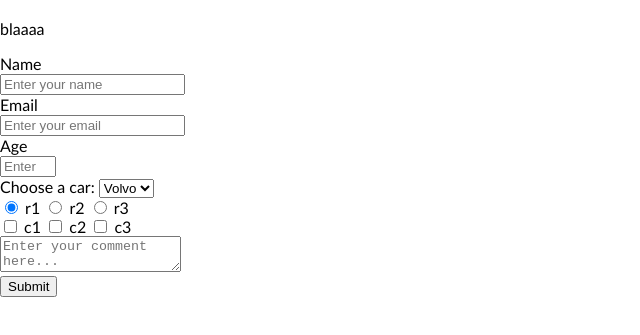
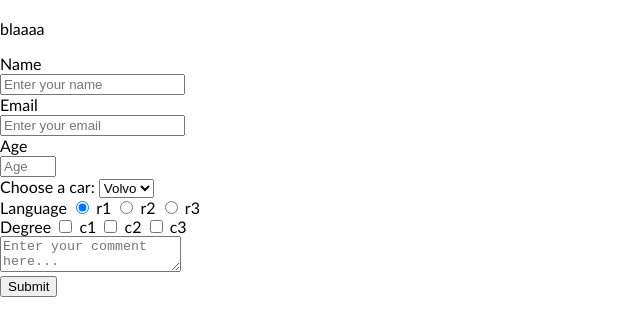
Before and after one commit to Kniffte/fcc-web-design, a plain HTML site: page survey/index.html in a window 1280 px wide. Shown: the part 63-398 px from the top of the page, without its empty margins (0-640 px from the left). Drawn offline with Linux system fonts and the light colour scheme.

Commit message:
Label for radio and checkboxes added

```diff
--- a/survey/index.html
+++ b/survey/index.html
@@ -8,6 +8,7 @@
         <link rel="stylesheet" href="style.css">
     </head>
     <body>
+        <div class="content">
             <h1 id="title">Survey Form</h1>
             <p id="description">blaaaa</p>
             <form id="survey-form">
@@ -16,7 +17,7 @@
                 <label for="email" id="email-label">Email</label><br>
                 <input type="email" id="email" name="email" placeholder="Enter your email" required><br>
                 <label for="number" id="number-label">Age</label><br>
-            <input type="number" id="number" name="number" min="1" max="99" placeholder="Enter your age"><br>
+                <input type="number" id="number" name="number" min="18" max="99" placeholder="Age"><br>
                 <label for="dropdown">Choose a car:</label>
                 <select id="dropdown" name="role">
                 <option value="volvo">Volvo</option>
@@ -25,6 +26,7 @@
                 <option value="audi">Audi</option>
                 </select>
                 <br>
+                <label>Language</label>
                 <input type="radio" id="r1" name="drone" value="r1" checked>
                 <label for="r1">r1</label>
                 <input type="radio" id="r2" name="drone" value="r2">
@@ -32,6 +34,7 @@
                 <input type="radio" id="r3" name="drone" value="r3">
                 <label for="r3">r3</label>
                 <br>
+                <label>Degree</label>
                 <input type="checkbox" id="c1" name="option1" value="c1">
                 <label for="c1">c1</label>
                 <input type="checkbox" id="c2" name="option2" value="c2">
@@ -48,6 +51,7 @@
                 <br>
                 <input type="submit" id="submit" name="submit" value="Submit">
             </form>
+        </div>
         <script src="https://cdn.freecodecamp.org/testable-projects-fcc/v1/bundle.js"></script>
     </body>
 </html>
```
Lines whose indentation alone changed are shown as unchanged.
